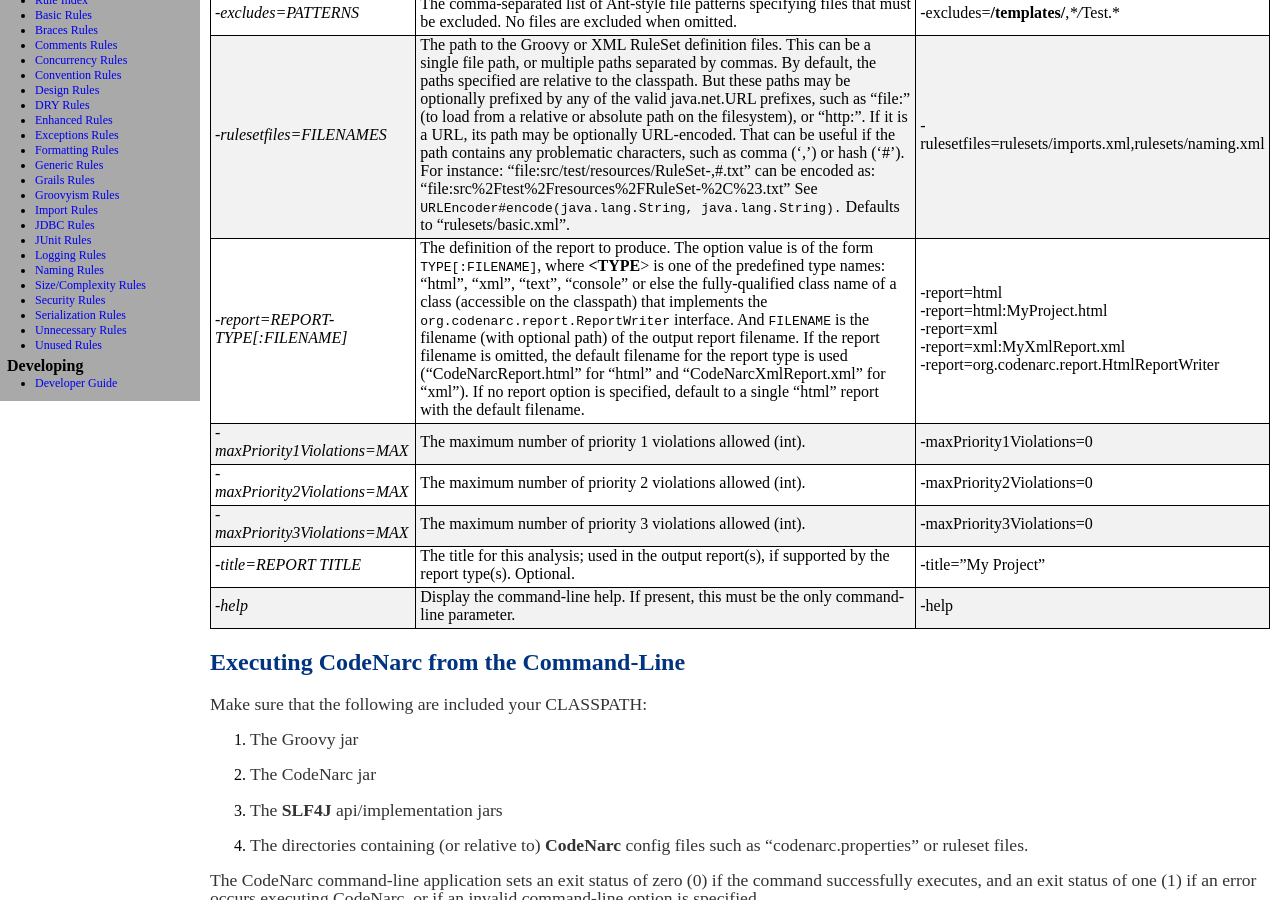
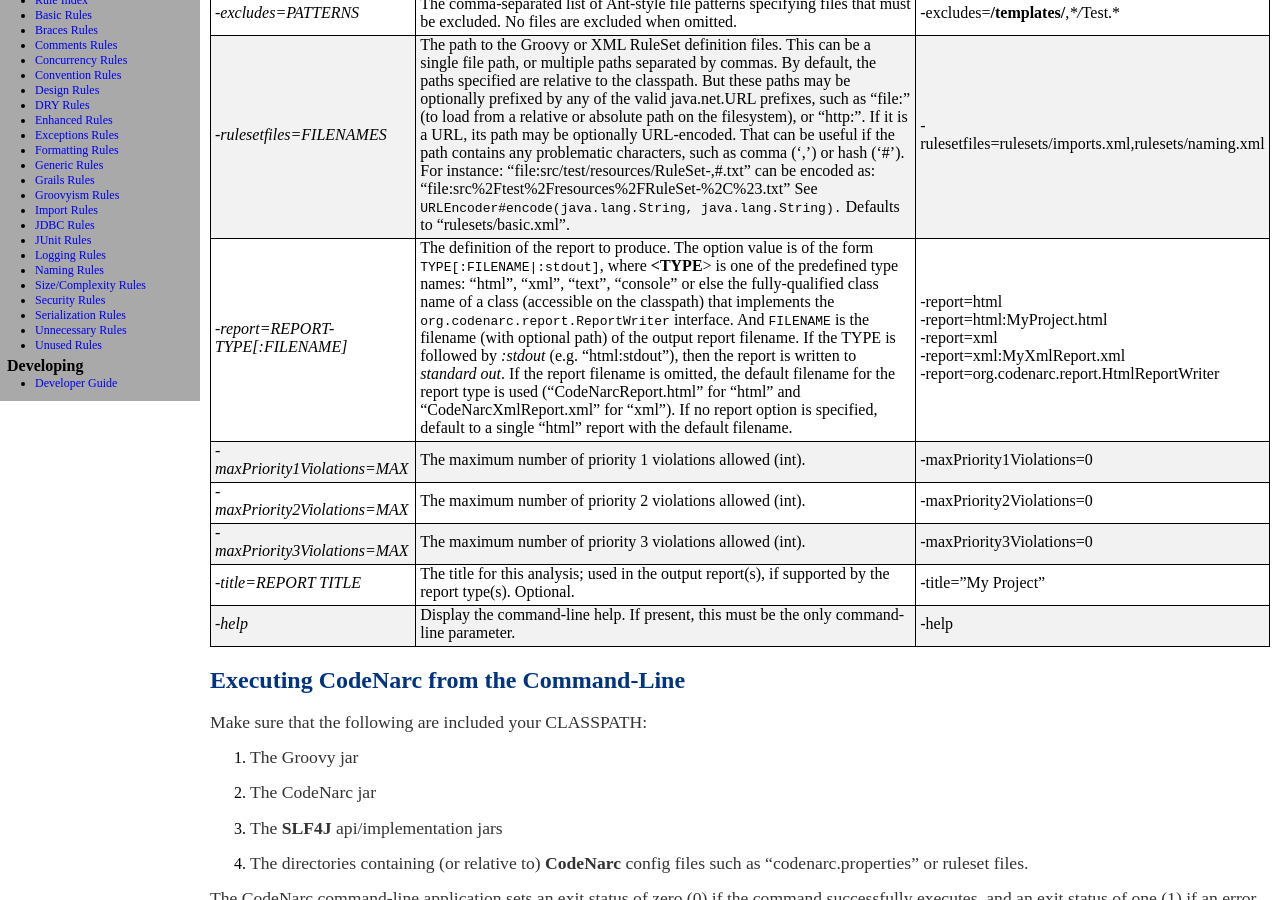
Before and after one commit to CodeNarc/CodeNarc, a Jekyll site: the page built from codenarc-command-line.md, in a window 1280 px wide and 900 px high, scrolled down 518 px. Built offline with Jekyll 4.4.1, drawn with Linux system fonts in a browser that asks for light colours.

Commit message:
Fix #486: Command-line: Enable writing report to stdout

```diff
--- a/codenarc-command-line.md
+++ b/codenarc-command-line.md
@@ -22,7 +22,7 @@ current directory with reasonable defaults, as described below.
 | *-includes=PATTERNS*            | The comma-separated list of Ant-style file patterns specifying files that must be included. Defaults to "**/*.groovy". | -includes=**/*.gr |
 | *-excludes=PATTERNS*            | The comma-separated list of Ant-style file patterns specifying files that must be excluded. No files are excluded when omitted.     |  -excludes=**/templates/**,**/*Test.* |
 | *-rulesetfiles=FILENAMES*       | The path to the Groovy or XML RuleSet definition files. This can be a single file path, or multiple paths separated by commas. By default, the paths specified are relative to the classpath. But these paths may be optionally prefixed by any of the valid java.net.URL prefixes, such as "file:" (to load from a relative or absolute path on the filesystem), or "http:". If it is a URL, its path may be optionally URL-encoded. That can be useful if the path contains any problematic characters, such as comma (',') or hash ('#'). For instance: "file:src/test/resources/RuleSet-,#.txt" can be encoded as: "file:src%2Ftest%2Fresources%2FRuleSet-%2C%23.txt" See `URLEncoder#encode(java.lang.String, java.lang.String).` Defaults to "rulesets/basic.xml". | -rulesetfiles=rulesets/imports.xml,rulesets/naming.xml |
-| *-report=REPORT-TYPE[:FILENAME]*| The definition of the report to produce. The option value is of the form `TYPE[:FILENAME]`, where **<TYPE**> is one of the predefined type names: "html", "xml", "text", "console" or else the fully-qualified class name of a class (accessible on the classpath) that implements the `org.codenarc.report.ReportWriter` interface. And `FILENAME` is the filename (with optional path) of the output report filename. If the report filename is omitted, the default filename for the report type is used ("CodeNarcReport.html" for "html" and "CodeNarcXmlReport.xml" for "xml"). If no report option is specified, default to a single "html" report with the default filename. | -report=html <br/>-report=html:MyProject.html <br/>-report=xml <br/>-report=xml:MyXmlReport.xml <br/>-report=org.codenarc.report.HtmlReportWriter |
+| *-report=REPORT-TYPE[:FILENAME]*| The definition of the report to produce. The option value is of the form `TYPE[:FILENAME|:stdout]`, where **<TYPE**> is one of the predefined type names: "html", "xml", "text", "console" or else the fully-qualified class name of a class (accessible on the classpath) that implements the `org.codenarc.report.ReportWriter` interface. And `FILENAME` is the filename (with optional path) of the output report filename. If the TYPE is followed by *:stdout* (e.g. "html:stdout"), then the report is written to *standard out*. If the report filename is omitted, the default filename for the report type is used ("CodeNarcReport.html" for "html" and "CodeNarcXmlReport.xml" for "xml"). If no report option is specified, default to a single "html" report with the default filename. | -report=html <br/>-report=html:MyProject.html <br/>-report=xml <br/>-report=xml:MyXmlReport.xml <br/>-report=org.codenarc.report.HtmlReportWriter |
 | *-maxPriority1Violations=MAX*   | The maximum number of priority 1 violations allowed (int).           | -maxPriority1Violations=0            |
 | *-maxPriority2Violations=MAX*   | The maximum number of priority 2 violations allowed (int).           | -maxPriority2Violations=0            |
 | *-maxPriority3Violations=MAX*   | The maximum number of priority 3 violations allowed (int).           | -maxPriority3Violations=0            |
```
